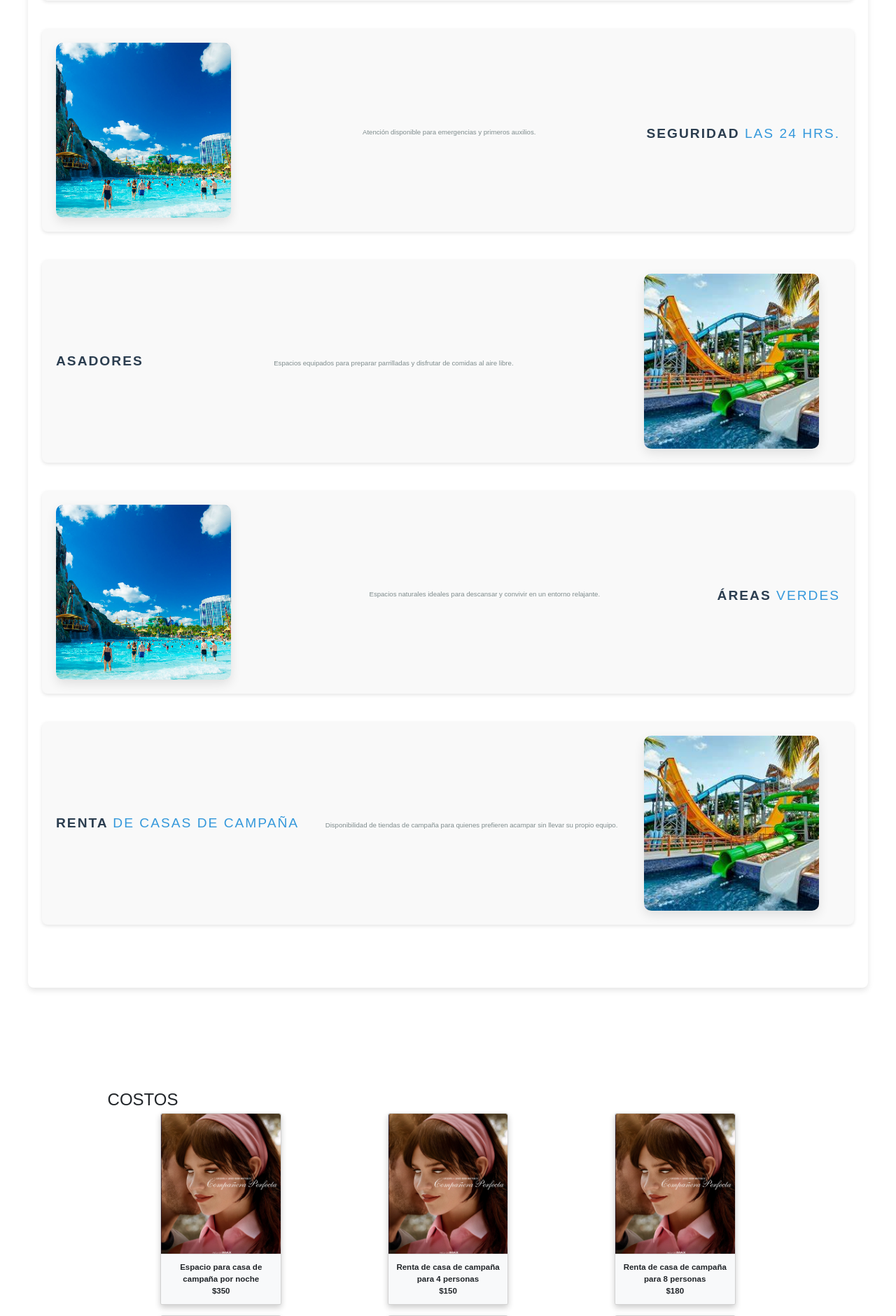
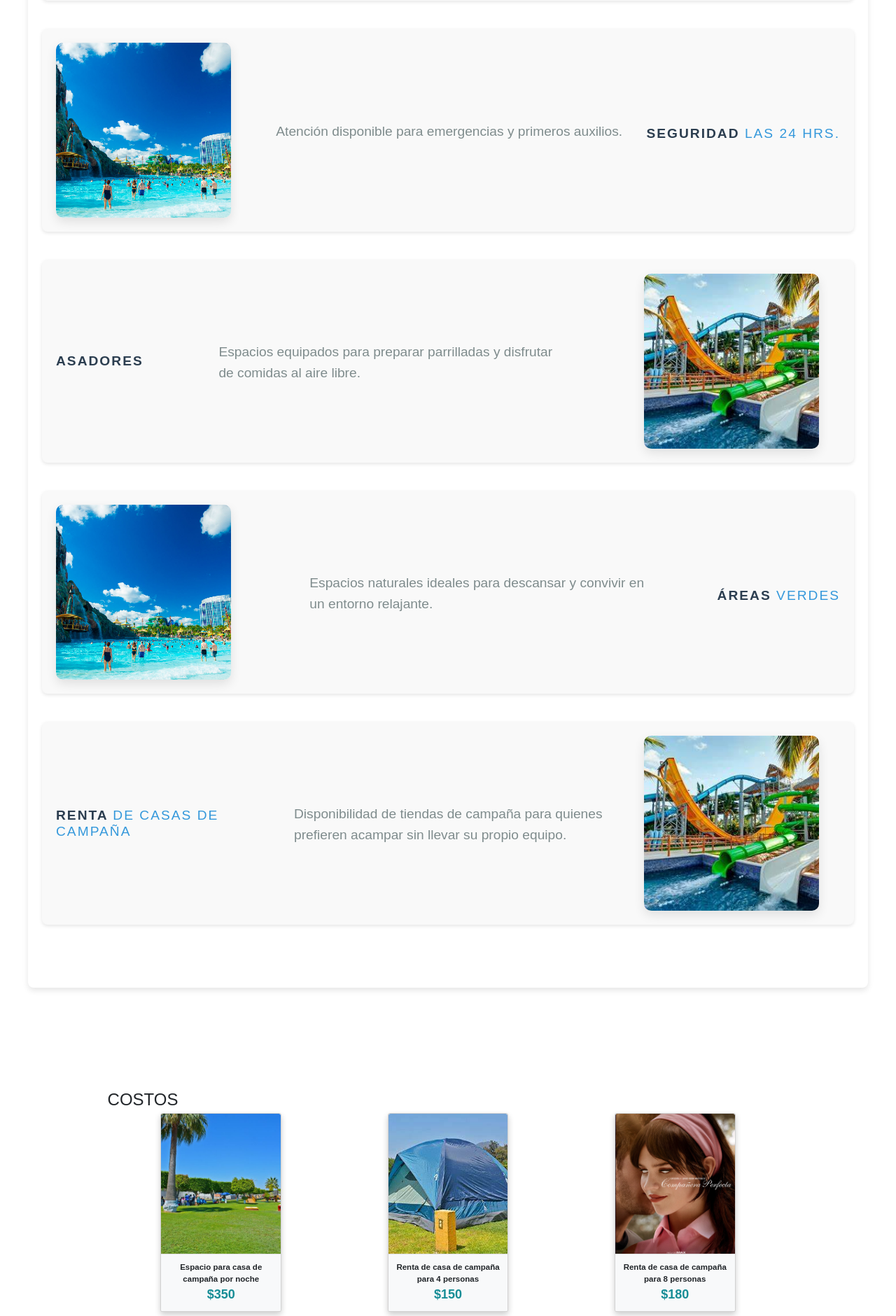
Before and after one commit to Betsy0505/ParqueAcuatico, a PHP site: page / in a window 1280 px wide. Shown: the part 4200-6080 px from the top of the page at 70% size. Run offline with PHP 8.4, Linux system fonts and the light colour scheme.

Commit message:
actualizando tamaño de texto en #info

```diff
--- a/index.html
+++ b/index.html
@@ -57,7 +57,7 @@
     <section class="home" id="info">
         <div class="home-content">
             <img class="img" src="/resources/albercaInf.jpg">
-            <h1>Alberca<span>Infantil</span></h1>
+            <h1>Alberca <span>Infantil</span></h1>
             <p>Piscina diseñada para niños, con poca profundidad y ambiente seguro.</p>
         </div>
 
@@ -69,7 +69,7 @@
 
         <div class="home-content">
             <img class="img" src="/resources/albercaInf.jpg">
-            <h1>Alberca<span>de olas con toboganes</span></h1>
+            <h1>Alberca <span>de olas con toboganes</span></h1>
             <p>Diversión acuática con olas artificiales y emocionantes toboganes.</p>
         </div>
 
@@ -93,7 +93,7 @@
 
         <div class="home-content">
             <img class="img" src="/resources/albercaInf.jpg">
-            <h1>Áreas  <span>de camping</span></h1>
+            <h1>Áreas <span>de camping</span></h1>
             <p>Zonas habilitadas para acampar al aire libre y disfrutar de la naturaleza.</p>
         </div>
 
@@ -105,7 +105,7 @@
 
         <div class="home-content">
             <img class="img" src="/resources/albercaInf.jpg">
-            <h1>Servicio   <span>médico</span></h1>
+            <h1>Servicio <span>médico</span></h1>
             <p>Atención disponible para emergencias y primeros auxilios.</p>
         </div>
 
@@ -146,9 +146,18 @@
             <div class="row justify-content-center">
                 <div class="col-lg-4 col-md-4 col-sm-12 mb-4 d-flex justify-content-center">
                     <div class="card" style="width: 18rem;">
-                        <img src="resources/compañera-perfecta.jpg" class="card-img-top" alt="...">
+                        <img src="resources/espacio.jpg" class="card-img-top" alt="...">
                         <div class="card-body">
-                            <p class="card-text">Espacio para casa de campaña por noche<br>$350</p>
+                            <p class="card-text">Espacio para casa de campaña por noche<br><span class="card-span">$350</span></p>
+                        </div>
+                    </div>
+                </div>
+
+                <div class="col-lg-4 col-md-4 col-sm-12 mb-4 d-flex justify-content-center">
+                    <div class="card" style="width: 18rem;">
+                        <img src="resources/casa.jpeg" class="card-img-top" alt="...">
+                        <div class="card-body">
+                            <p class="card-text">Renta de casa de campaña para 4 personas<br><span class="card-span">$150</span></p>
                         </div>
                     </div>
                 </div>
@@ -157,7 +166,7 @@
                     <div class="card" style="width: 18rem;">
                         <img src="resources/compañera-perfecta.jpg" class="card-img-top" alt="...">
                         <div class="card-body">
-                            <p class="card-text">Renta de casa de campaña para 4 personas<br>$150</p>
+                            <p class="card-text">Renta de casa de campaña para 8 personas<br><span class="card-span">$180</span></p>
                         </div>
                     </div>
                 </div>
@@ -166,7 +175,7 @@
                     <div class="card" style="width: 18rem;">
                         <img src="resources/compañera-perfecta.jpg" class="card-img-top" alt="...">
                         <div class="card-body">
-                            <p class="card-text">Renta de casa de campaña para 8 personas<br>$180</p>
+                            <p class="card-text">Renta de casa de campaña para 12 personas<br><span class="card-span">$220</span></p>
                         </div>
                     </div>
                 </div>
@@ -175,7 +184,7 @@
                     <div class="card" style="width: 18rem;">
                         <img src="resources/compañera-perfecta.jpg" class="card-img-top" alt="...">
                         <div class="card-body">
-                            <p class="card-text">Renta de casa de campaña para 12 personas<br>$220</p>
+                            <p class="card-text">Cabaña para 4 personas<br><span class="card-span">$2500</span></p>
                         </div>
                     </div>
                 </div>
@@ -184,7 +193,7 @@
                     <div class="card" style="width: 18rem;">
                         <img src="resources/compañera-perfecta.jpg" class="card-img-top" alt="...">
                         <div class="card-body">
-                            <p class="card-text">Cabaña para 4 personas<br>$2500</p>
+                            <p class="card-text">Cabaña para 6 personas<br><span class="card-span">$3000</span></p>
                         </div>
                     </div>
                 </div>
@@ -193,7 +202,7 @@
                     <div class="card" style="width: 18rem;">
                         <img src="resources/compañera-perfecta.jpg" class="card-img-top" alt="...">
                         <div class="card-body">
-                            <p class="card-text">Cabaña para 6 personas<br>$3000</p>
+                            <p class="card-text">Silla<br><span class="card-span">$30</span></p>
                         </div>
                     </div>
                 </div>
@@ -202,7 +211,7 @@
                     <div class="card" style="width: 18rem;">
                         <img src="resources/compañera-perfecta.jpg" class="card-img-top" alt="...">
                         <div class="card-body">
-                            <p class="card-text">Silla<br>$30</p>
+                            <p class="card-text">Mesa<br><span class="card-span">$50</span></p>
                         </div>
                     </div>
                 </div>
@@ -211,16 +220,7 @@
                     <div class="card" style="width: 18rem;">
                         <img src="resources/compañera-perfecta.jpg" class="card-img-top" alt="...">
                         <div class="card-body">
-                            <p class="card-text">Mesa<br>$50</p>
-                        </div>
-                    </div>
-                </div>
-
-                <div class="col-lg-4 col-md-4 col-sm-12 mb-4 d-flex justify-content-center">
-                    <div class="card" style="width: 18rem;">
-                        <img src="resources/compañera-perfecta.jpg" class="card-img-top" alt="...">
-                        <div class="card-body">
-                            <p class="card-text">Sombrilla<br>$50</p>
+                            <p class="card-text">Sombrilla<br><span class="card-span">$50</span></p>
                         </div>
                     </div>
                 </div>
--- a/styles.css
+++ b/styles.css
@@ -165,7 +165,7 @@ h1 {
 }
 
 .home-content p {
-    font-size: 1rem;
+    font-size: 2rem;
     color: #7f8c8d;
     line-height: 1.6;
     max-width: 500px;
@@ -275,3 +275,10 @@ h2 {
     font-size: 1.2rem;
     padding: 10px 15px;
 }
+
+.card-span  {
+    color: rgb(23, 141, 150); /* Color de acento */
+    font-weight: 500;
+    font-weight: bold;
+    font-size: 18px;
+}
```
Also changed, not shown: resources/casa.jpeg (added), resources/espacio.jpg (added).
